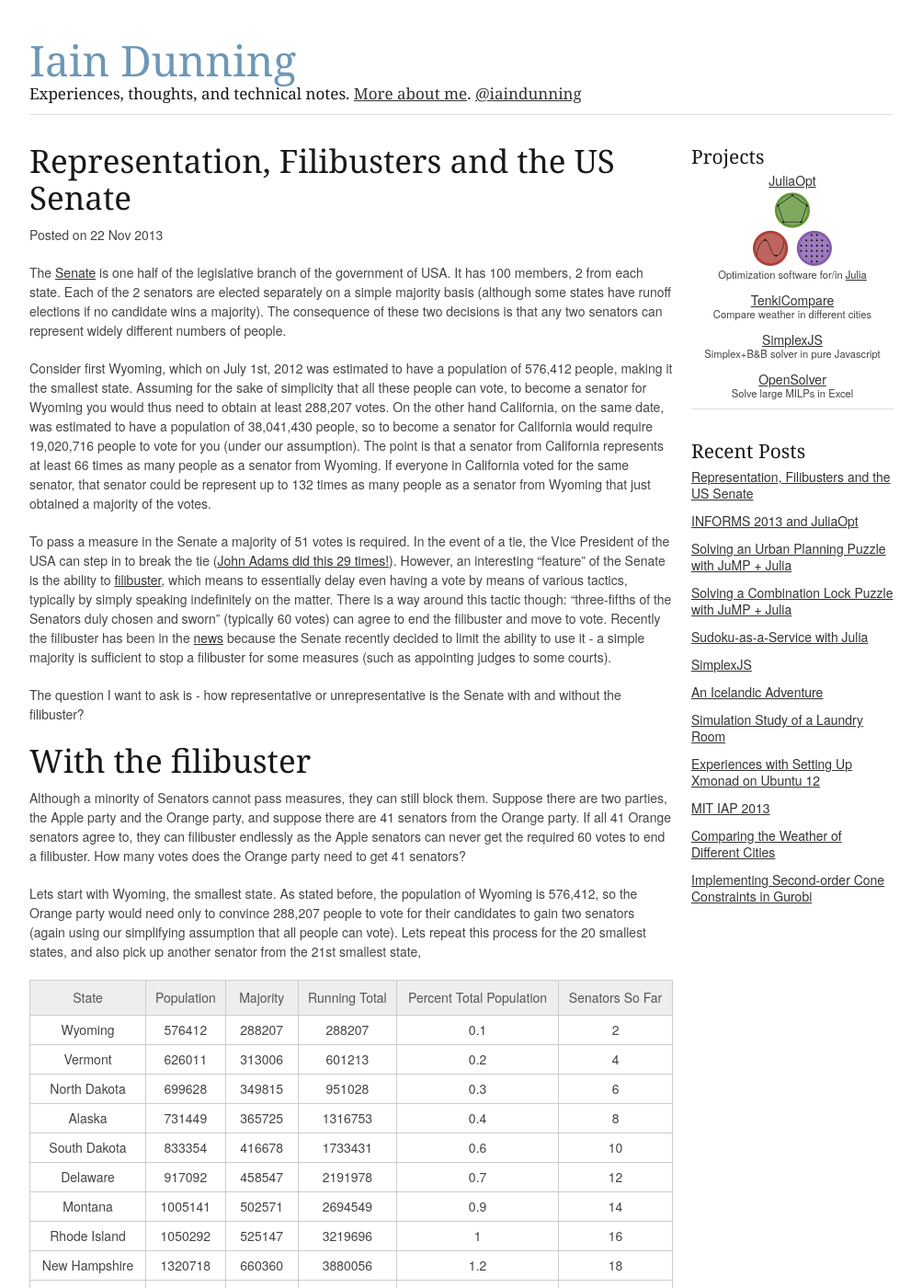
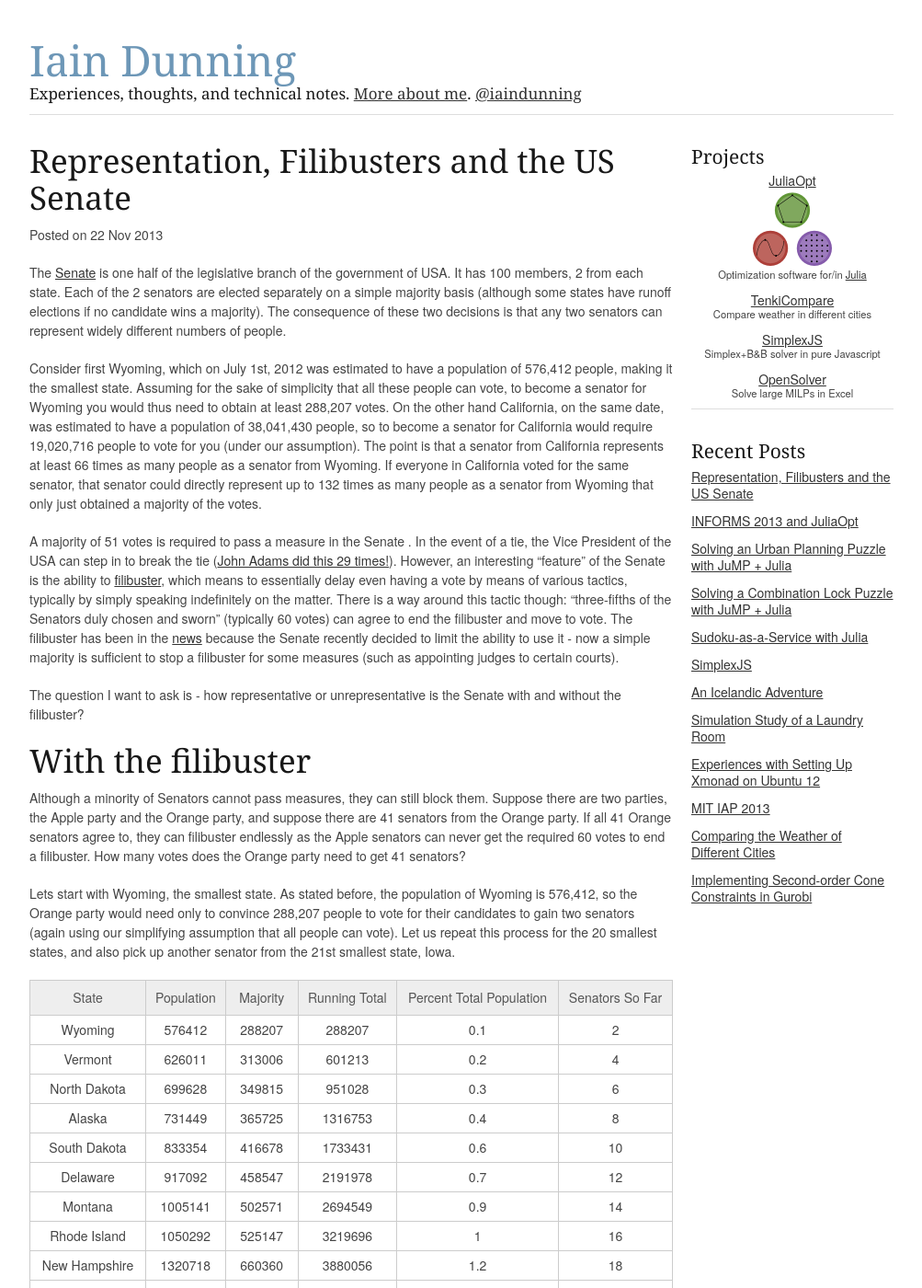
Before and after one commit to IainNZ/OldPersonalSite, a Jekyll site: the page built from _posts/2013-11-22-us-senate.markdown, in a window 1280 px wide and 1400 px high. Shown: the whole window at 92% size, without its empty margins (138-1141 px from the left). Built offline with Jekyll 4.4.1, drawn with Linux system fonts in a browser that asks for light colours; Markdown is read by kramdown in place of the engine named in the settings; some of the changed text lies outside the part shown.

Commit message:
Grammar review

```diff
--- a/_posts/2013-11-22-us-senate.markdown
+++ b/_posts/2013-11-22-us-senate.markdown
@@ -8,19 +8,18 @@ title: Representation, Filibusters and the US Senate
 The [Senate](http://en.wikipedia.org/wiki/United_States_Senate) is one half of the legislative branch of the government of USA. It has 100 members, 2 from each state. Each of the 2 senators are elected separately on a simple majority basis (although some states have runoff elections if no candidate wins a majority). The consequence of these two decisions is that any two senators can represent widely different numbers of people.
 
 Consider first Wyoming, which on July 1st, 2012 was estimated to have a population
-of 576,412 people, making it the smallest state. Assuming for the sake of simplicity that all these people can vote, to become a senator for Wyoming you would thus need to obtain at least 288,207 votes. On the other hand California, on the same date, was estimated to have a population of 38,041,430 people, so to become a senator for California would require 19,020,716 people to vote for you (under our assumption). The point is that a senator from California represents at least 66 times as many people as a senator from Wyoming. If everyone in California voted for the same senator, that senator could be represent up to 132 times as many people as a senator from Wyoming that just obtained a majority of the votes.
+of 576,412 people, making it the smallest state. Assuming for the sake of simplicity that all these people can vote, to become a senator for Wyoming you would thus need to obtain at least 288,207 votes. On the other hand California, on the same date, was estimated to have a population of 38,041,430 people, so to become a senator for California would require 19,020,716 people to vote for you (under our assumption). The point is that a senator from California represents at least 66 times as many people as a senator from Wyoming. If everyone in California voted for the same senator, that senator could directly represent up to 132 times as many people as a senator from Wyoming that only just obtained a majority of the votes.
 
-To pass a measure in the Senate a majority of 51 votes is required. In the event
+A majority of 51 votes is required to pass a measure in the Senate . In the event
 of a tie, the Vice President of the USA can step in to break the tie ([John Adams
 did this 29 times!](http://en.wikipedia.org/wiki/United_States_Vice_Presidents%27_tie-breaking_votes)). However, an interesting "feature" of the Senate is the ability
 to [filibuster](http://en.wikipedia.org/wiki/Filibuster_in_the_United_States_Senate),
 which means to essentially delay even having a vote by means of various tactics,
 typically by simply speaking indefinitely on the matter. There is a way around this
 tactic though: "three-fifths of the Senators duly chosen and sworn" (typically
-60 votes) can agree to end the filibuster and move to vote. Recently the filibuster
+60 votes) can agree to end the filibuster and move to vote. The filibuster
 has been in the [news](http://www.nytimes.com/2013/11/22/us/politics/reid-sets-in-motion-steps-to-limit-use-of-filibuster.html?ref=politics) because the Senate recently
-decided to limit the ability to use it - a simple majority is sufficient to stop
-a filibuster for some measures (such as appointing judges to some courts).
+decided to limit the ability to use it - now a simple majority is sufficient to stop a filibuster for some measures (such as appointing judges to certain courts).
 
 The question I want to ask is - how representative or unrepresentative is the Senate
 with and without the filibuster?
@@ -37,8 +36,8 @@ senators?
 Lets start with Wyoming, the smallest state. As stated before, the population of
 Wyoming is 576,412, so the Orange party would need only to convince 288,207 people
 to vote for their candidates to gain two senators (again using our simplifying
-assumption that all people can vote). Lets repeat this process for the
-20 smallest states, and also pick up another senator from the 21st smallest state,
+assumption that all people can vote). Let us repeat this process for the
+20 smallest states, and also pick up another senator from the 21st smallest state, Iowa.
 
 <table style="text-align: center; margin-bottom: 20px" width="100%">
 <thead>
```
Also changed, not shown: other parts of _posts/2013-11-22-us-senate.markdown (+7 -8 lines), 2 other files.
